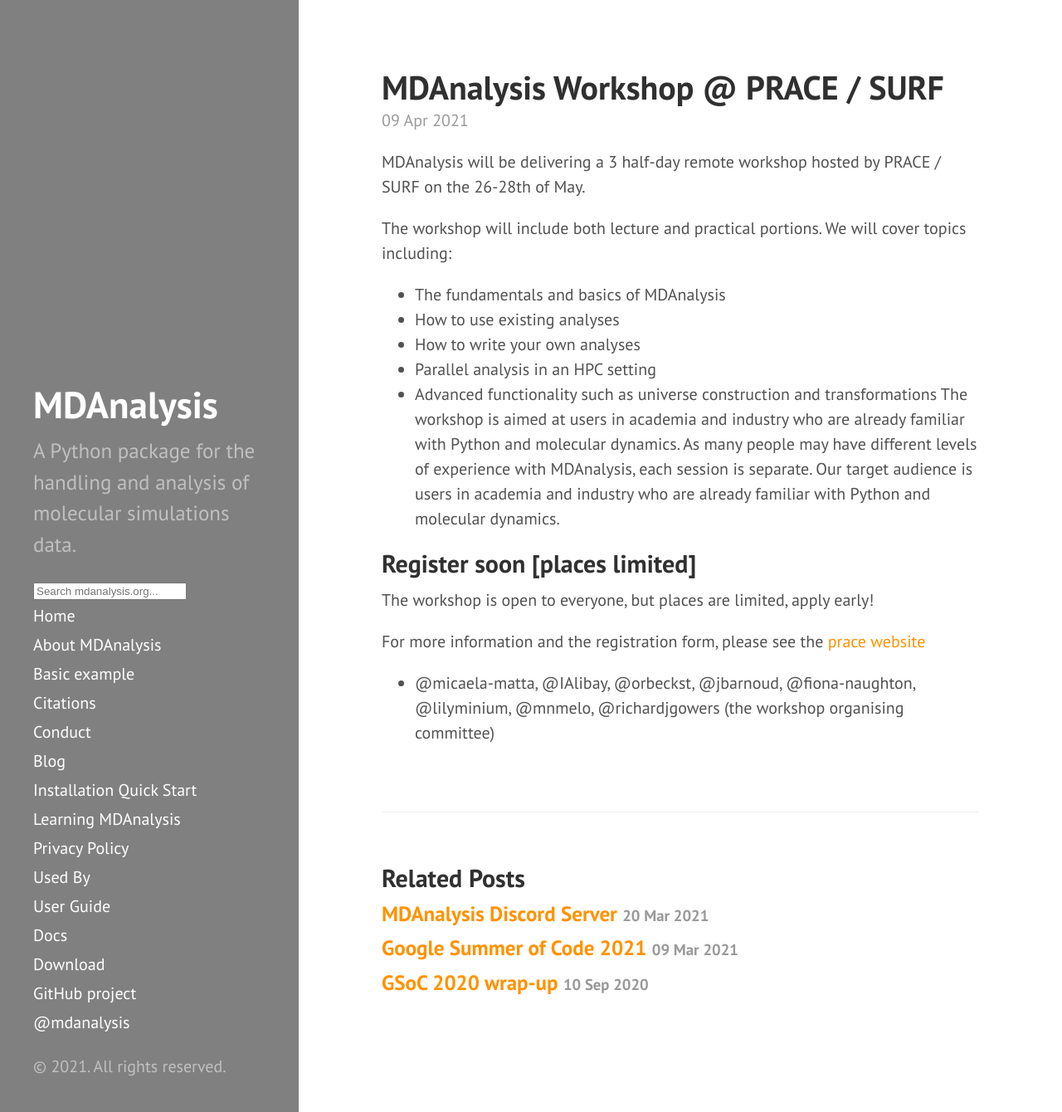
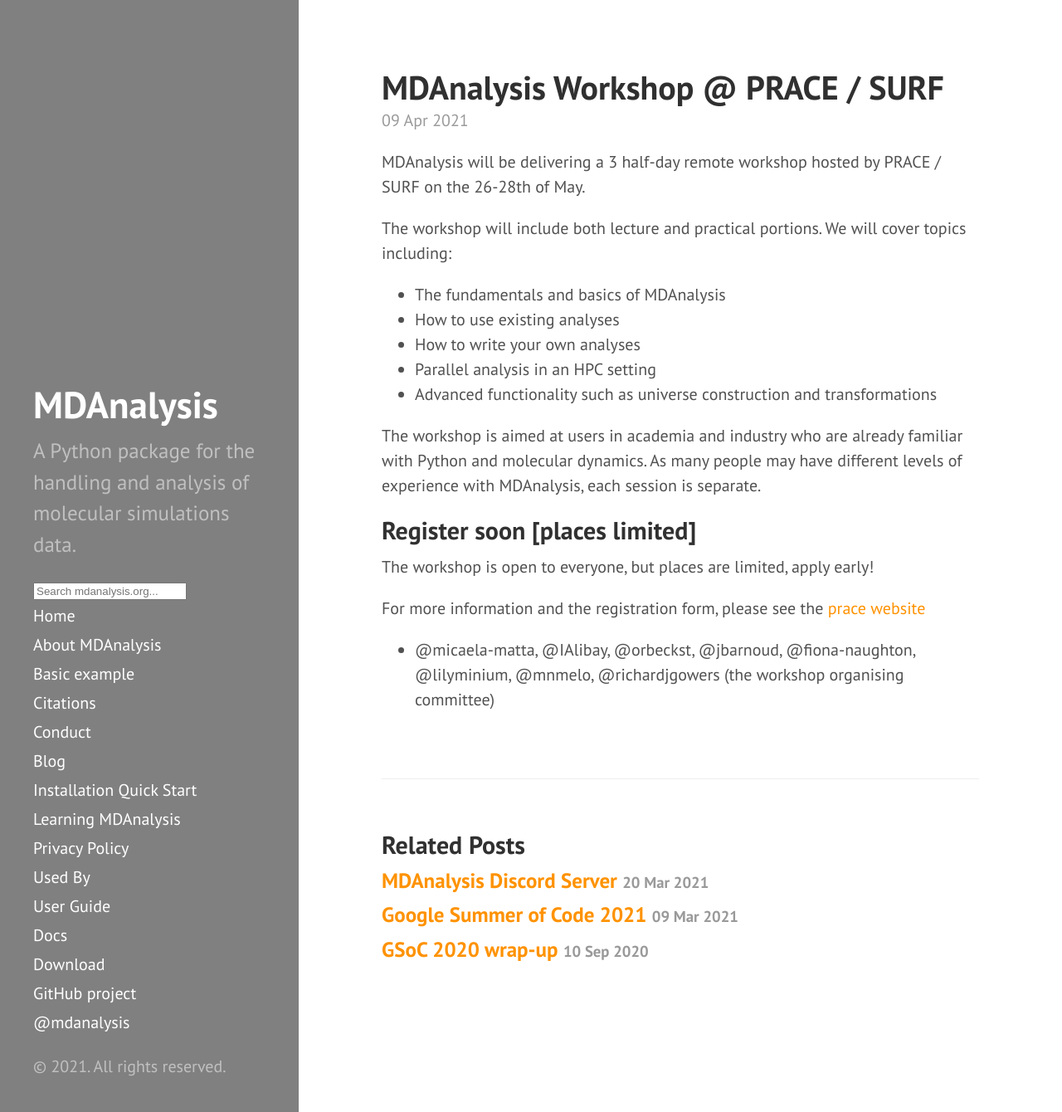
Before and after one commit to MDAnalysis/MDAnalysis.github.io, a Jekyll site: the page built from _posts/2021-04-09-prace-workshop.md, in a window 1280 px wide and 1340 px high. Shown: the whole window at 83% size. Built offline with Jekyll 4.4.1, drawn with Linux system fonts in a browser that asks for light colours; comment, search, counter and statistics services are not loaded.

Commit message:
fixed double edit

```diff
--- a/_posts/2021-04-09-prace-workshop.md
+++ b/_posts/2021-04-09-prace-workshop.md
@@ -12,8 +12,9 @@ The workshop will include both lecture and practical portions. We will cover top
 * How to write your own analyses
 * Parallel analysis in an HPC setting
 * Advanced functionality such as universe construction and transformations
-The workshop is aimed at users in academia and industry who are already familiar with Python and molecular dynamics. As many people may have different levels of experience with MDAnalysis, each session is separate.
-Our target audience is users in academia and industry who are already familiar with Python and molecular dynamics.
+
+The workshop is aimed at users in academia and industry who are already familiar with Python and molecular dynamics.
+As many people may have different levels of experience with MDAnalysis, each session is separate.
 
 ## Register soon [places limited]
 
```
